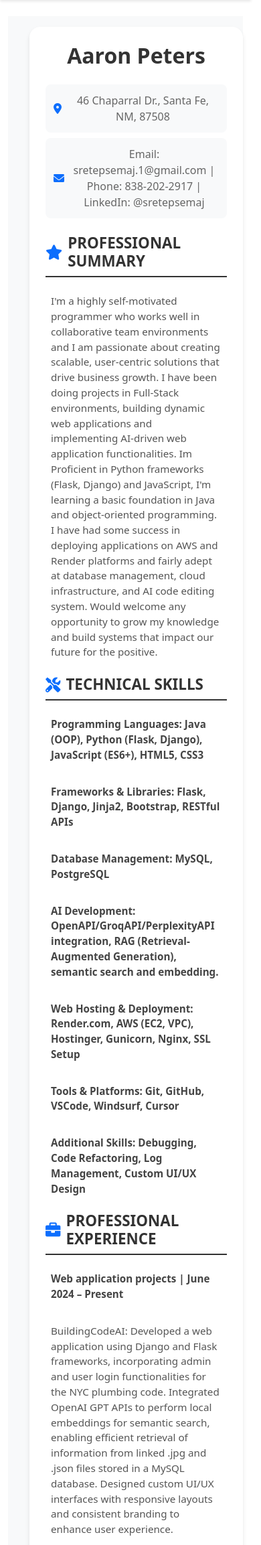
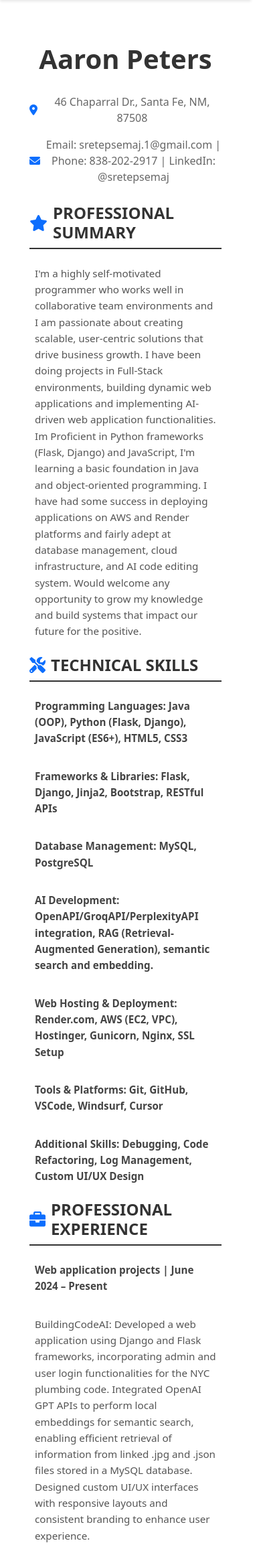
Before and after one commit to sretepsemaj/aaronjamespeters, a Flask app: page /resume/ in a window 390 px wide. Shown: the part 70-2377 px from the top of the page at 67% size. Run offline with Flask 3, Linux system fonts and the light colour scheme.

Commit message:
Fix mobile display issues in resume page: - Remove dark background on mobile - Improve text readability - Better spacing and layout for small screens

```diff
--- a/app/templates/resume/index.html
+++ b/app/templates/resume/index.html
@@ -251,6 +251,41 @@ document.addEventListener('DOMContentLoaded', function() {
     font-style: italic;
 }
 
+/* Mobile styles */
+@media (max-width: 768px) {
+    .resume-wrapper {
+        padding: 1rem 0;
+        background-color: #fff;
+    }
+
+    .resume-section {
+        padding: 1rem;
+        border-radius: 0;
+        box-shadow: none;
+    }
+
+    .contact-info {
+        flex-direction: column;
+        align-items: center;
+        gap: 0.5rem;
+    }
+
+    .contact-item {
+        width: 100%;
+        justify-content: center;
+        background-color: transparent;
+        padding: 0.25rem 0;
+    }
+
+    .section-header {
+        font-size: 1.5rem;
+    }
+
+    .content-item {
+        font-size: 0.95rem;
+    }
+}
+
 /* Print styles */
 @media print {
     body {
@@ -312,43 +347,6 @@ document.addEventListener('DOMContentLoaded', function() {
     }
 }
 
-/* Mobile Styles */
-@media (max-width: 768px) {
-    .resume-wrapper {
-        padding: 1rem 0;
-    }
-
-    .resume-section {
-        padding: 1.5rem;
-        margin: 0 1rem;
-        border-radius: 16px;
-    }
-
-    .resume-header h1 {
-        font-size: 2rem;
-    }
-
-    .contact-info {
-        flex-direction: column;
-        align-items: stretch;
-        gap: 0.5rem;
-    }
-
-    .contact-item {
-        justify-content: flex-start;
-        padding: 0.75rem;
-    }
-
-    .section-header {
-        font-size: 1.4rem;
-    }
-
-    .content-item {
-        font-size: 0.95rem;
-        line-height: 1.5;
-    }
-}
-
 /* Dark mode support */
 @media (prefers-color-scheme: dark) {
     .resume-wrapper {
```
